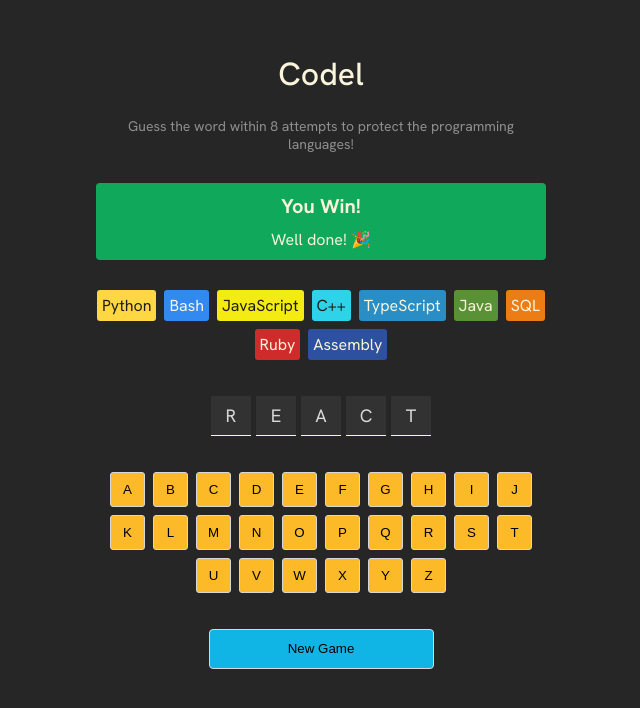
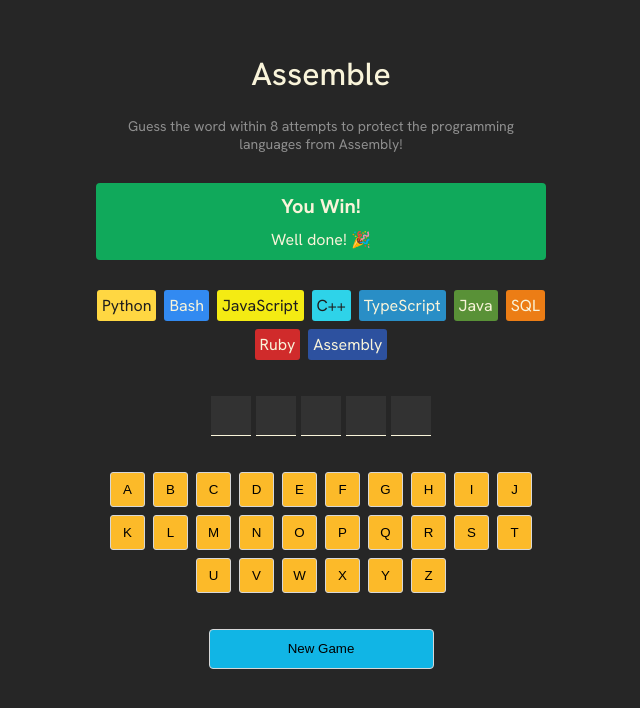
Before and after one commit to MannShah720/Assemble, a React (Vite) app: page / in a window 1280 px wide. Shown: the top 708 px of the page, without its empty margins (319-959 px from the left). Built offline with nearby package versions, Linux system fonts and the light colour scheme.

Commit message:
keyboard colour change for correct or incorrect letters guessed

```diff
--- a/index.html
+++ b/index.html
@@ -5,7 +5,7 @@
     <link rel="icon" type="image/svg+xml" href="./src/assets/logo.svg" />
     <meta name="viewport" content="width=device-width, initial-scale=1.0" />
     <link href="https://fonts.googleapis.com/css2?family=Hanken+Grotesk:ital,wght@0,100..900;1,100..900&display=swap" rel="stylesheet">
-    <title>Codel</title>
+    <title>Assemble</title>
   </head>
   <body>
     <div id="root"></div>
--- a/package.json
+++ b/package.json
@@ -10,6 +10,7 @@
     "preview": "vite preview"
   },
   "dependencies": {
+    "clsx": "^2.1.1",
     "react": "^19.1.0",
     "react-dom": "^19.1.0"
   },
--- a/src/App.jsx
+++ b/src/App.jsx
@@ -1,4 +1,5 @@
 import { useState } from 'react'
+import { clsx } from "clsx"
 import './App.css'
 import { languages } from "./languages.js"
 
@@ -6,17 +7,43 @@ function App() {
 
   const [currentWord, setCurrentWord] = useState("react")
 
+  const [guessedLetters, setGuessedLetters] = useState([])
+
+  const wrongGuessesCount = guessedLetters.filter(letter => !currentWord.includes(letter)).length
+  console.log(wrongGuessesCount)
+
+  function addGuessedLetter(letter) {
+    setGuessedLetters(prevLetters =>
+      prevLetters.includes(letter) ? prevLetters : [...prevLetters, letter])
+  }
+
   // Keyboard
   const alphabet = "abcdefghijklmnopqrstuvwxyz"
   const keyboardElements = alphabet.split("").map(letter => {
+    const isGuessed = guessedLetters.includes(letter)
+    const isCorrect = isGuessed && currentWord.includes(letter)
+    const isWrong = isGuessed && !currentWord.includes(letter)
+
+    const className = clsx({
+      correct: isCorrect,
+      wrong: isWrong
+    })
+
     return (
-      <button key={letter}>{letter.toUpperCase()}</button>
+      <button
+      key={letter}
+      className={className}
+      onClick={() => addGuessedLetter(letter)}
+      >{letter.toUpperCase()}</button>
     )
   })
 
+  // Current Word on-screen
   const wordElements = currentWord.split("").map((letter, index) => {
     return (
-      <span key={index}>{letter.toUpperCase()}</span>
+      <span key={index}>
+        {(guessedLetters.includes(letter)) ? letter.toUpperCase() : ""}
+      </span>
     )
   })
 
@@ -37,9 +64,9 @@ function App() {
   return (
     <main>
       <header>
-          <h1>Codel</h1>
+          <h1>Assemble</h1>
           <p>Guess the word within 8 attempts to protect the
-          programming languages!</p>
+          programming languages from Assembly!</p>
       </header>
 
       <section className="game-status">
--- a/src/index.css
+++ b/src/index.css
@@ -99,6 +99,14 @@ section.keyboard > button {
     cursor: pointer;
 }
 
+section.keyboard > button.correct {
+    background-color: #10A95B;
+}
+
+section.keyboard > button.wrong {
+    background-color: #EC5D49;
+}
+
 button.new-game {
     background-color: #11B5E5;
     border: 1px solid #D7D7D7;
```
Also changed, not shown: 2 other files (tests, documents, lock files or other folders).
